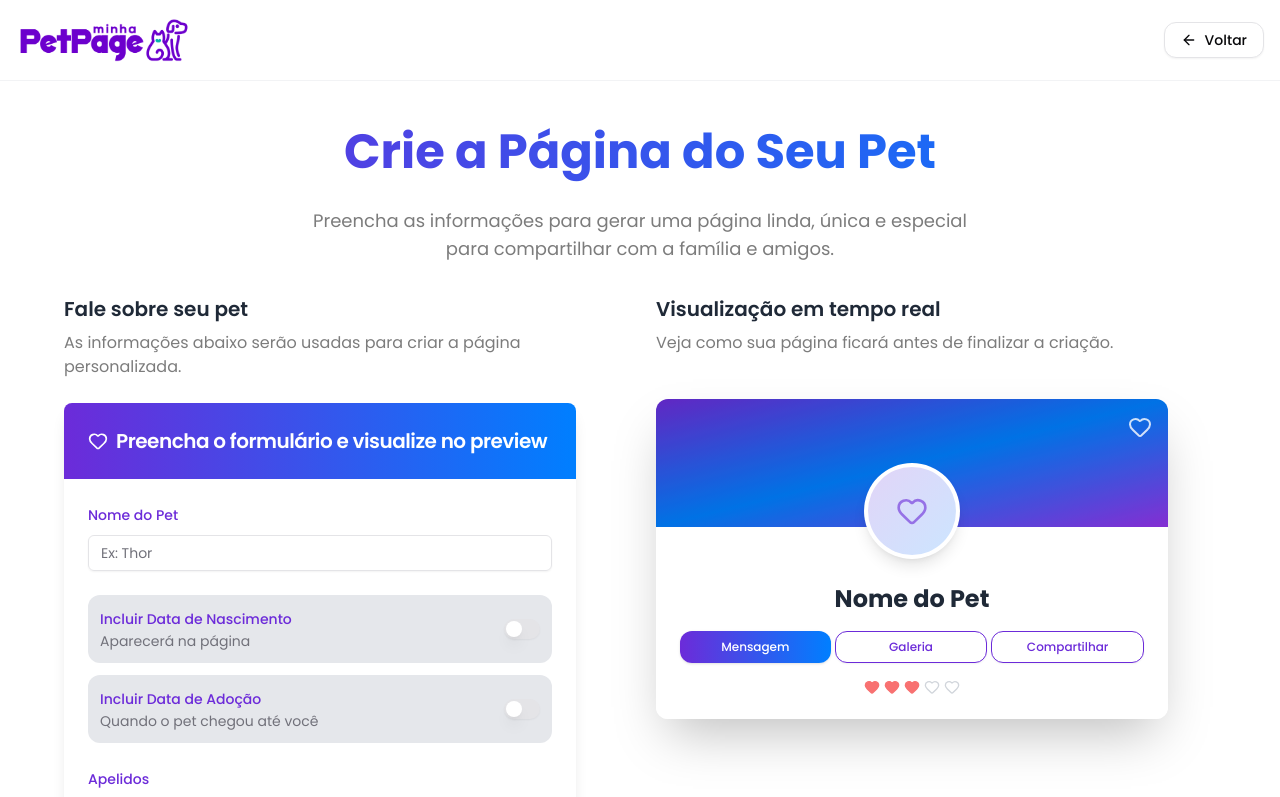
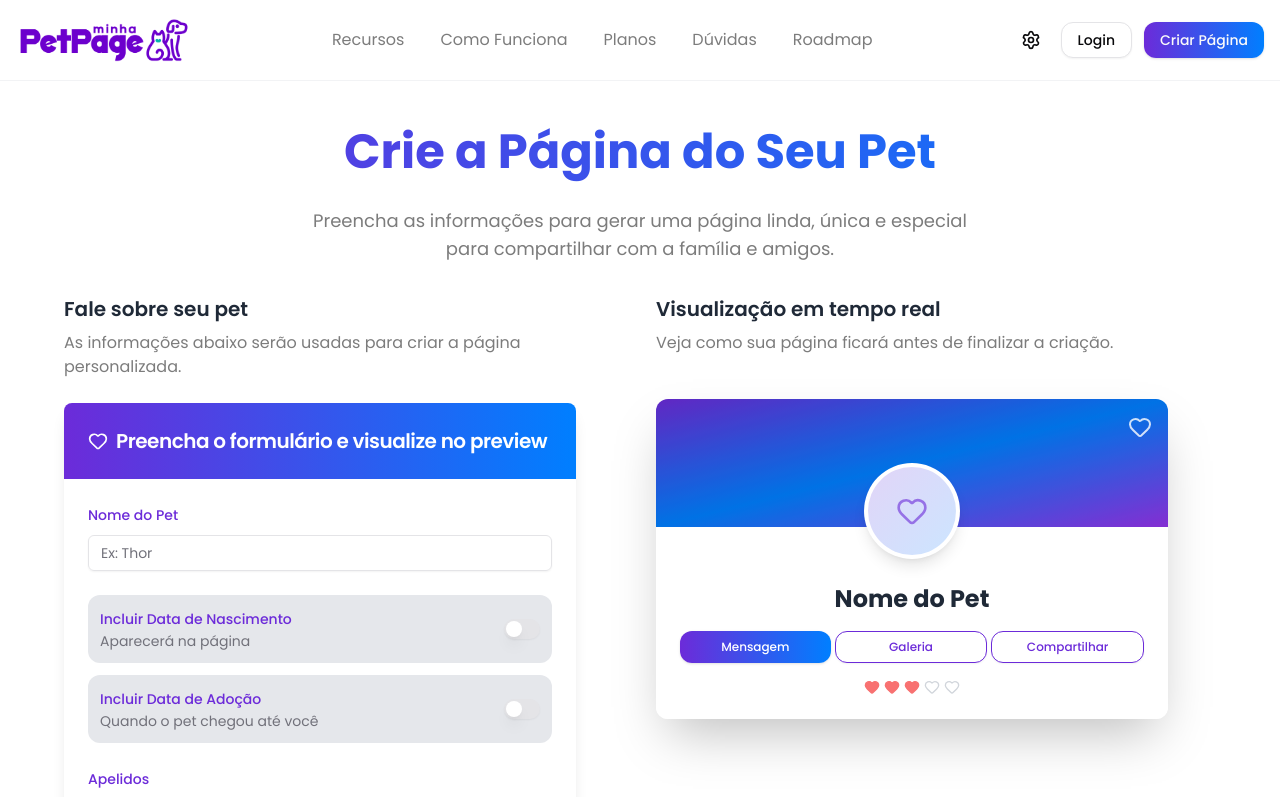
Before and after one commit to guylhermed/petpage, a Next.js app: page /criar in a window 1280 px wide. Shown: the top 797 px of the page. Built offline with nearby package versions, Linux system fonts and the light colour scheme.

Commit message:
ref: ajuste header das paginas

```diff
--- a/src/app/criar/page.js
+++ b/src/app/criar/page.js
@@ -6,11 +6,9 @@ import { doc, setDoc } from 'firebase/firestore';
 import { useTheme } from 'next-themes';
 import Formulary from '@/components/Formulary';
 import Preview from '@/components/Preview';
-import { ArrowLeft } from 'lucide-react';
 import { Button } from '@/components/ui/button';
 import { v4 as uuidv4 } from 'uuid';
 import { baseUrl } from '@/app/utils/utils';
-import Link from 'next/link';
 import LandingFooter from '@/components/landing/LandingFooter';
 import { firebaseConfigSelector } from '@/app/config/firebaseConfigSelector';
 import {
@@ -21,6 +19,7 @@ import {
   AlertDialogHeader,
   AlertDialogTitle,
 } from '@/components/ui/alert-dialog';
+import LandingHeader from '@/components/landing/LandingHeader';
 
 const { db, storage } = firebaseConfigSelector();
 
@@ -170,27 +169,7 @@ export default function CriarPagina() {
 
   return (
     <div className={`min-h-screen ${resolvedTheme === 'dark' ? 'bg-background' : 'bg-white'}`}>
-      {/* Cabeçalho */}
-      <header className="bg-white/80 dark:bg-background backdrop-blur-sm border-b border-gray-200/50 dark:border-gray-800 sticky top-0 z-10">
-        <div className="container mx-auto px-4 py-4">
-          <div className="flex items-center justify-between">
-            <Link href="/" className="flex items-center">
-              <img
-                src={resolvedTheme === 'dark' ? '/logo-horizontal-negativo.png' : '/logo-horizontal.png'}
-                alt="Logo PetPage"
-                className="h-12 w-auto"
-              />
-            </Link>
-
-            <Button variant="outline" asChild className="rounded-xl">
-              <Link href="/" className="flex items-center gap-2">
-                <ArrowLeft className="w-4 h-4" />
-                Voltar
-              </Link>
-            </Button>
-          </div>
-        </div>
-      </header>
+      <LandingHeader />
 
       {/* Conteúdo */}
       <main className="container mx-auto px-4 py-8 md:mb-20">
--- a/src/app/login/page.js
+++ b/src/app/login/page.js
@@ -12,7 +12,7 @@ import { Label } from '@/components/ui/label';
 import { Checkbox } from '@/components/ui/checkbox';
 import { Tabs, TabsContent, TabsList, TabsTrigger } from '@/components/ui/tabs';
 import { Input } from '@/components/ui/input';
-import { useTheme } from 'next-themes';
+import LandingHeader from '@/components/landing/LandingHeader';
 
 export default function TelaLogin() {
   const [abaSelecionada, setAbaSelecionada] = useState('first-access');
@@ -20,31 +20,10 @@ export default function TelaLogin() {
   const [loginForm, setLoginForm] = useState({ email: '', password: '', rememberMe: false });
   const [mostrarSenha, setMostrarSenha] = useState(false);
   const [mostrarModal, setMostrarModal] = useState(false);
-  const { resolvedTheme } = useTheme();
 
   return (
     <div className="min-h-screen bg-gradient-to-br from-petLight via-white to-petPurple/10 dark:from-background dark:via-background dark:to-background flex flex-col">
-      {/* Cabeçalho */}
-      <header className="bg-white/80 dark:bg-background backdrop-blur-sm border-b border-gray-200/50 dark:border-gray-800 sticky top-0 z-10">
-        <div className="container mx-auto px-4 py-4">
-          <div className="flex items-center justify-between">
-            <Link href="/" className="flex items-center">
-              <img
-                src={resolvedTheme === 'dark' ? '/logo-horizontal-negativo.png' : '/logo-horizontal.png'}
-                alt="Logo PetPage"
-                className="h-12 w-auto"
-              />
-            </Link>
-
-            <Button variant="outline" asChild className="rounded-xl">
-              <Link href="/" className="flex items-center gap-2">
-                <ArrowLeft className="w-4 h-4" />
-                Voltar
-              </Link>
-            </Button>
-          </div>
-        </div>
-      </header>
+      <LandingHeader />
 
       <main className="flex-grow flex items-center justify-center px-4 py-8">
         <Button
--- a/src/app/roadmap/page.js
+++ b/src/app/roadmap/page.js
@@ -1,13 +1,13 @@
 'use client';
 
 import React from 'react';
-import { ArrowLeft, Clock, Star, Zap } from 'lucide-react';
+import { Clock, Star, Zap } from 'lucide-react';
 import Link from 'next/link';
-import { useTheme } from 'next-themes';
 import { Button } from '@/components/ui/button';
 import { Card, CardContent, CardDescription, CardHeader, CardTitle } from '@/components/ui/card';
 import { Badge } from '@/components/ui/badge';
 import LandingFooter from '@/components/landing/LandingFooter';
+import LandingHeader from '@/components/landing/LandingHeader';
 
 const itensRoadmap = [
   {
@@ -101,30 +101,10 @@ const obterTextoStatus = status => {
 };
 
 const PaginaRoadmap = () => {
-  const { resolvedTheme } = useTheme();
-
   return (
     <div className="min-h-screen bg-gradient-to-br from-petPurple/20 via-white to-petBlue/10 dark:from-background dark:via-background dark:to-background">
       {/* Cabeçalho */}
-      <header className="bg-white/80 dark:bg-background backdrop-blur-sm border-b border-gray-200/50 dark:border-gray-800 sticky top-0 z-10">
-        <div className="container mx-auto px-4 py-4">
-          <div className="flex items-center justify-between">
-            <Link href="/" className="flex items-center">
-              <img
-                src={resolvedTheme === 'dark' ? '/logo-horizontal-negativo.png' : '/logo-horizontal.png'}
-                alt="Logo PetPage"
-                className="h-12 w-auto"
-              />
-            </Link>
-            <Button variant="outline" asChild className="rounded-xl">
-              <Link href="/" className="flex items-center gap-2">
-                <ArrowLeft className="w-4 h-4" />
-                Voltar
-              </Link>
-            </Button>
-          </div>
-        </div>
-      </header>
+      <LandingHeader />
 
       {/* Título */}
       <div className="text-center mt-8">
--- a/src/components/landing/LandingFooter.js
+++ b/src/components/landing/LandingFooter.js
@@ -40,17 +40,17 @@ const LandingFooter = () => {
                 </Link>
               </li>
               <li>
-                <a href="#features" className="text-gray-300 hover:text-white transition-colors">
+                <a href="/#features" className="text-gray-300 hover:text-white transition-colors">
                   Recursos
                 </a>
               </li>
               <li>
-                <a href="#pricing" className="text-gray-300 hover:text-white transition-colors">
+                <a href="/#pricing" className="text-gray-300 hover:text-white transition-colors">
                   Planos
                 </a>
               </li>
               <li>
-                <a href="#faq" className="text-gray-300 hover:text-white transition-colors">
+                <a href="/#faq" className="text-gray-300 hover:text-white transition-colors">
                   Dúvidas
                 </a>
               </li>
--- a/src/components/landing/LandingHeader.js
+++ b/src/components/landing/LandingHeader.js
@@ -17,7 +17,7 @@ import {
   NavigationMenuLink,
   NavigationMenuList,
 } from '@/components/ui/navigation-menu';
-import { Heart, Settings, Moon } from 'lucide-react';
+import { Settings, Moon } from 'lucide-react';
 import {
   AlertDialog,
   AlertDialogAction,
@@ -58,10 +58,11 @@ const LandingHeader = () => {
           <NavigationMenu className="hidden md:flex">
             <NavigationMenuList>
               {[
-                { href: '#features', label: 'Recursos' },
-                { href: '#how-it-works', label: 'Como Funciona' },
-                { href: '#pricing', label: 'Planos' },
-                { href: '#faq', label: 'Dúvidas' },
+                { href: '/#features', label: 'Recursos' },
+                { href: '/#how-it-works', label: 'Como Funciona' },
+                { href: '/#pricing', label: 'Planos' },
+                { href: '/#faq', label: 'Dúvidas' },
+                { href: '/roadmap', label: 'Roadmap' },
               ].map(({ href, label }) => (
                 <NavigationMenuItem key={href}>
                   <NavigationMenuLink
```
